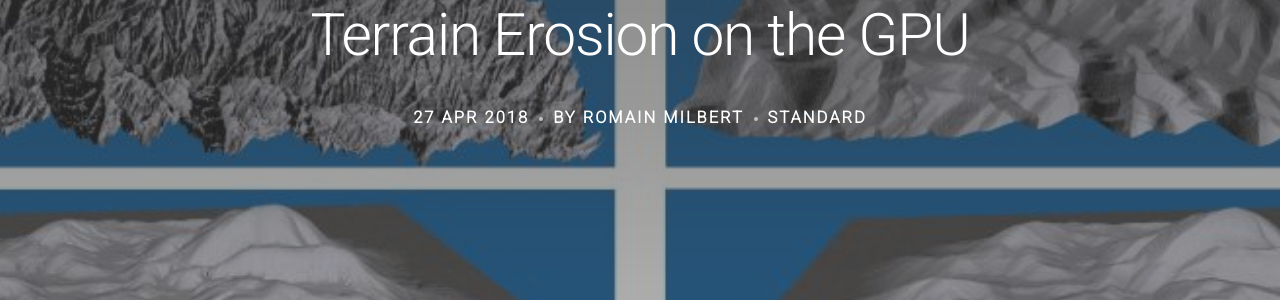
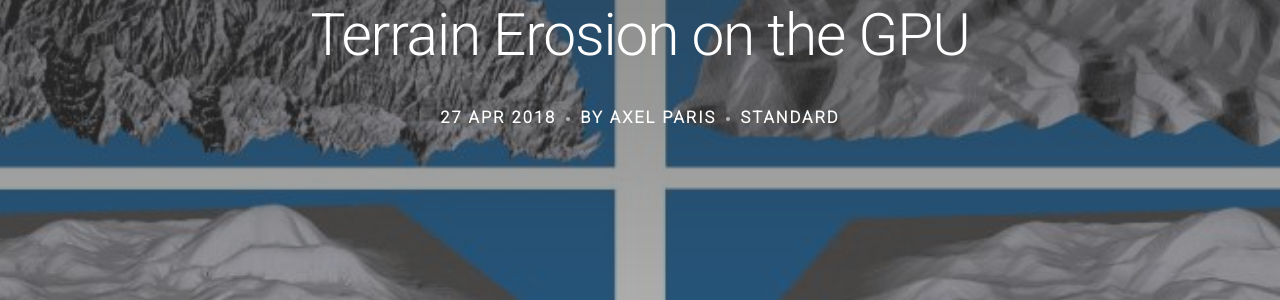
Before and after one commit to MakeItShaded/makeitshaded.github.io, a Jekyll site: the page built from _posts/2018-04-27-terrain-erosion.md, in a window 1280 px wide and 900 px high. Shown: the part 243-543 px from the top of the window. Built offline with Jekyll 4.4.1, drawn with Linux system fonts in a browser that asks for light colours; nearby versions of some CDN libraries; some web fonts are replaced; comment, search, counter and statistics services are not loaded; part of the change alters nothing that is shown.

```diff
--- a/_config.yml
+++ b/_config.yml
@@ -23,28 +23,32 @@ baseurl_javascripts: '/assets/javascripts/'
 icon:                 # /assets/img/icon.png [best 300px X 300px]
 disqus:               # get it on https://disqus.com/admin/
 
-author:
-  id:                Axel
-  name:              Axel Paris
-  avatar:            '/assets/images/axel.jpg'
-  twitter:           https://twitter.com/Axel_Paris
-  email:             axel.paris69@gmail.com
-  site:              moon519.github.io/index.html
+authors:
+  Axel:
+    id:                Axel
+    name:              Axel Paris
+    avatar:            '/assets/images/axel.jpg'
+    twitter:           https://twitter.com/Axel_Paris
+    email:             axel.paris69@gmail.com
+    github:            Moon519
+    site:              moon519.github.io/index.html
 
-author:
-  id:                hrkz
-  name:              Hugo Frezat
-  avatar:            '/assets/images/hrkz.jpg'
-  bio:               Physics enthusiast & student in applied maths/computer science.
-  twitter:           https://twitter.com/hrkz____
+  hrkz:
+    id:                hrkz
+    name:              Hugo Frezat
+    avatar:            '/assets/images/hrkz.jpg'
+    bio:               Physics enthusiast & student in applied maths/computer science.
+    twitter:           https://twitter.com/hrkz____
+    github:            hrkz
 
-author:
-  id:                Razakhel
-  name:              Romain Milbert
-  avatar:            '/assets/images/razakhel.jpg'
-  bio:               Master's degree student in Computer Graphics; specialized in real-time & raytraced rendering, and a bit of image analysis.
-  email:             romain.milbert@gmail.com
-  linkedin:          https://www.linkedin.com/in/romainmilbert/
+  Razakhel:
+    id:                Razakhel
+    name:              Romain Milbert
+    avatar:            '/assets/images/razakhel.jpg'
+    bio:               Master's degree student in Computer Graphics; specialized in real-time & raytraced rendering, and a bit of image analysis.
+    email:             romain.milbert@gmail.com
+    linkedin:          https://www.linkedin.com/in/romainmilbert/
+    github:            Razakhel
 
 # Server
 destination:      	 ./_site
--- a/_layouts/post.html
+++ b/_layouts/post.html
@@ -32,7 +32,7 @@ layout: default
               </time>
             </li>
             <li class="postMeta-author">
-              By {{ site.author.name }}
+              By {{ site.authors[page.author].name }}
             </li>
             <li class="postMeta-tags">
               {{ page.categories }}
```
